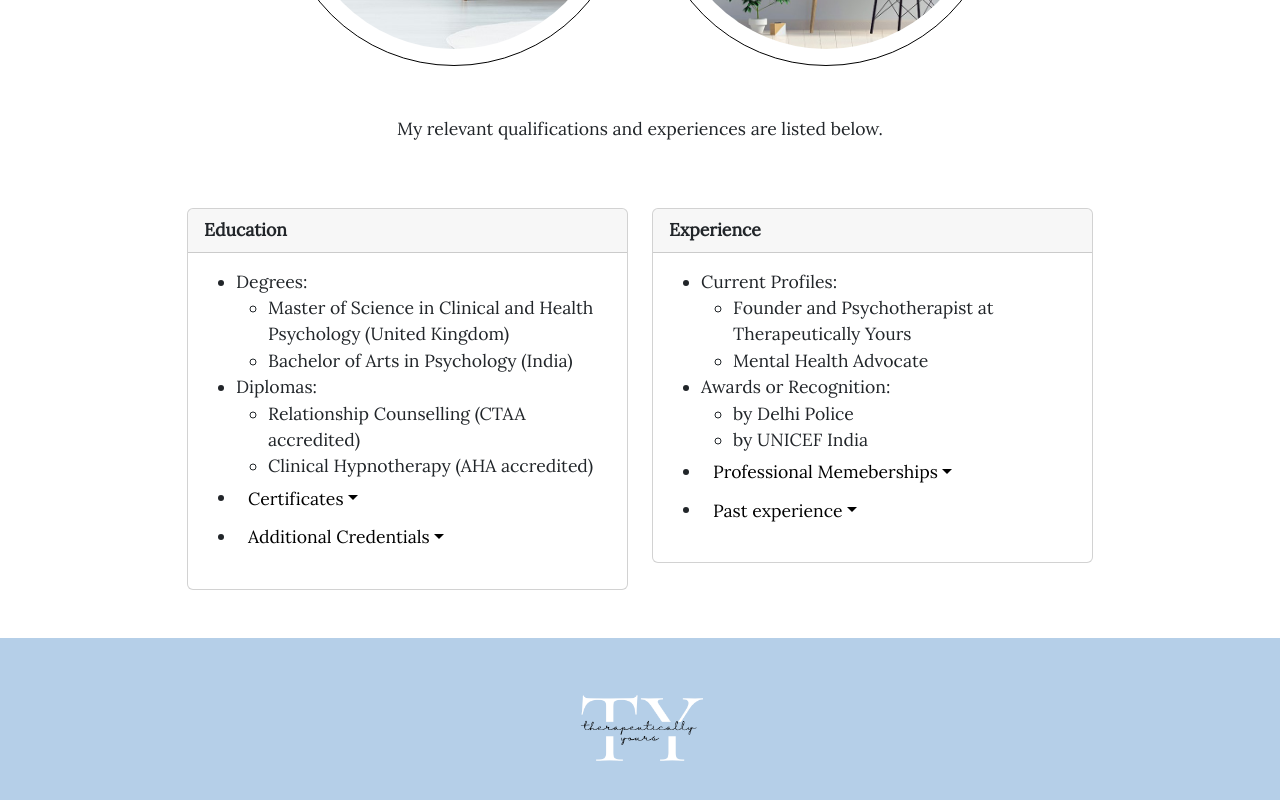
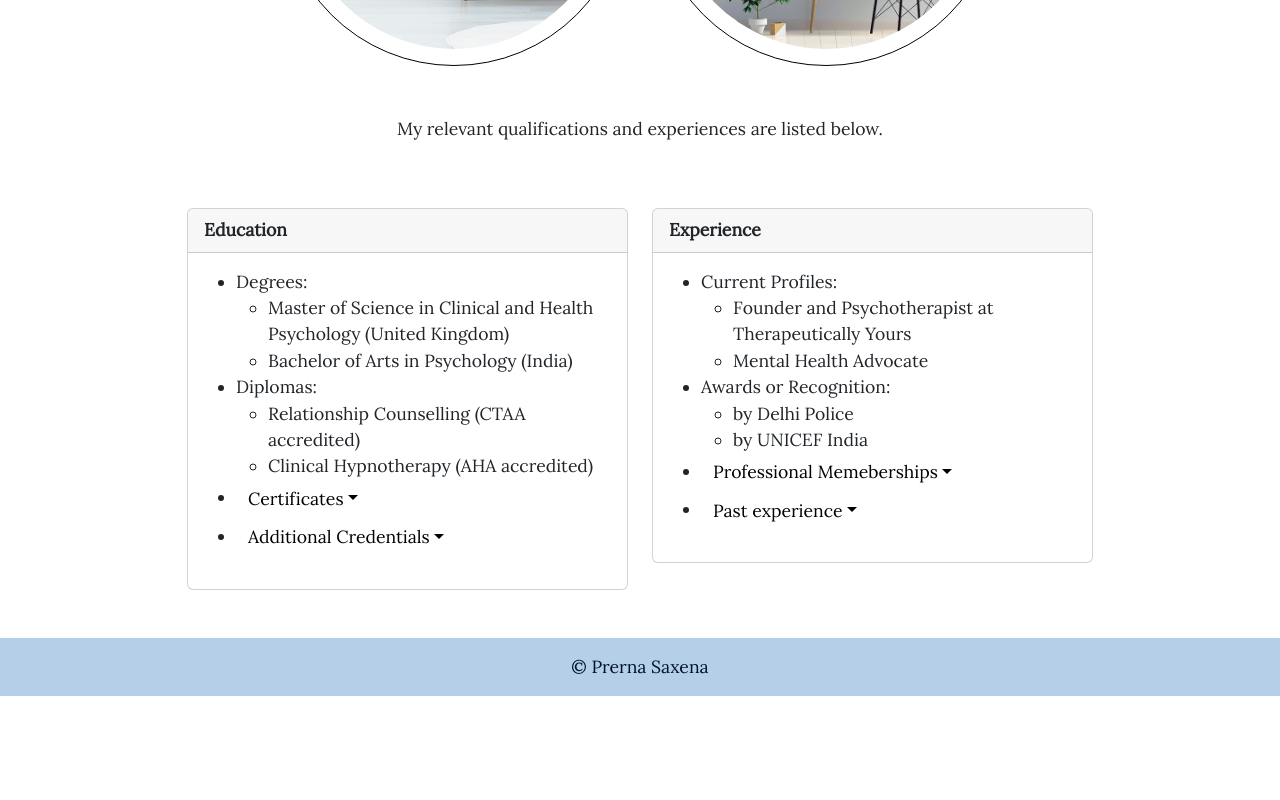
Before and after one commit to TapasyaKalra/prerna-saxena, a React (Create React App) app: page / in a window 1280 px wide. Shown: the part 3340-4140 px from the top of the page. After the commit the page ends 4036 px from the top, so only its background shows below. Built offline with nearby package versions, Linux system fonts and the light colour scheme.

Commit message:
updating footer

```diff
--- a/src/components/Footer.js
+++ b/src/components/Footer.js
@@ -1,21 +1,16 @@
-import React from 'react';
-import '../css/Footer.css'
-
+import React from "react";
+import "../css/Footer.css";
 
 function Footer() {
-  return (
-    <div className=" text-dark mt-5 footer bg-primary py-3" >
-      <div className="container">
-        <div className="row justify-content-center">
-          <div className="col-12 col-md-2  text-center">
-            <img src="assets/images/logo/TY-logo/1.png" alt="logo" className="footer__logo" />
-          </div>
-
-          </div>
-        </div>
-    </div>
-
-  )
+	return (
+		<div className=" text-dark mt-5 footer bg-primary py-3">
+			<div className="container">
+				<div className="row text-center">
+					<div className="">© Prerna Saxena</div>
+				</div>
+			</div>
+		</div>
+	);
 }
 
-export default Footer
+export default Footer;
```
